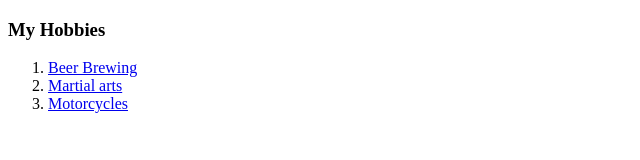
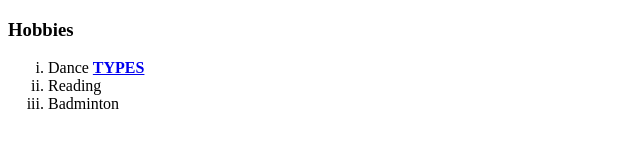
Before and after one commit to sudeepachatterjee/cv, a plain HTML site: page hobbies.html in a window 1280 px wide. Shown: the whole page, without its empty margins (0-640 px from the left). Drawn offline with Linux system fonts and the light colour scheme.

Commit message:
Update hobbies.html

```diff
--- a/hobbies.html
+++ b/hobbies.html
@@ -1,15 +1,16 @@
+
 <!DOCTYPE html>
 <html lang="en" dir="ltr">
   <head>
     <meta charset="utf-8">
     <title>My Hobbies</title>
-    </head>
+  </head>
   <body>
-    <h3>My Hobbies</h3>
-    <ol>
-      <li><a href="https://www.britannica.com/topic/beer">Beer Brewing</a></li>
-      <li><a href="https://www.thebetterindia.com/81513/ancient-martial-arts-training-india/">Martial arts</a></li>
-      <li><a href="https://ridermagazine.com/2015/09/03/35-bucket-list-motorcycle-rides/">Motorcycles</a></li>
+    <h3>Hobbies</h3>
+    <ol type="i">
+    <li>Dance <strong><a href="https://www.holidify.com/pages/dances-of-india-272.html">TYPES</a></strong></li>
+    <li>Reading</li>
+    <li>Badminton</li>
     </ol>
+    <p></p>
   </body>
-</html>
```
